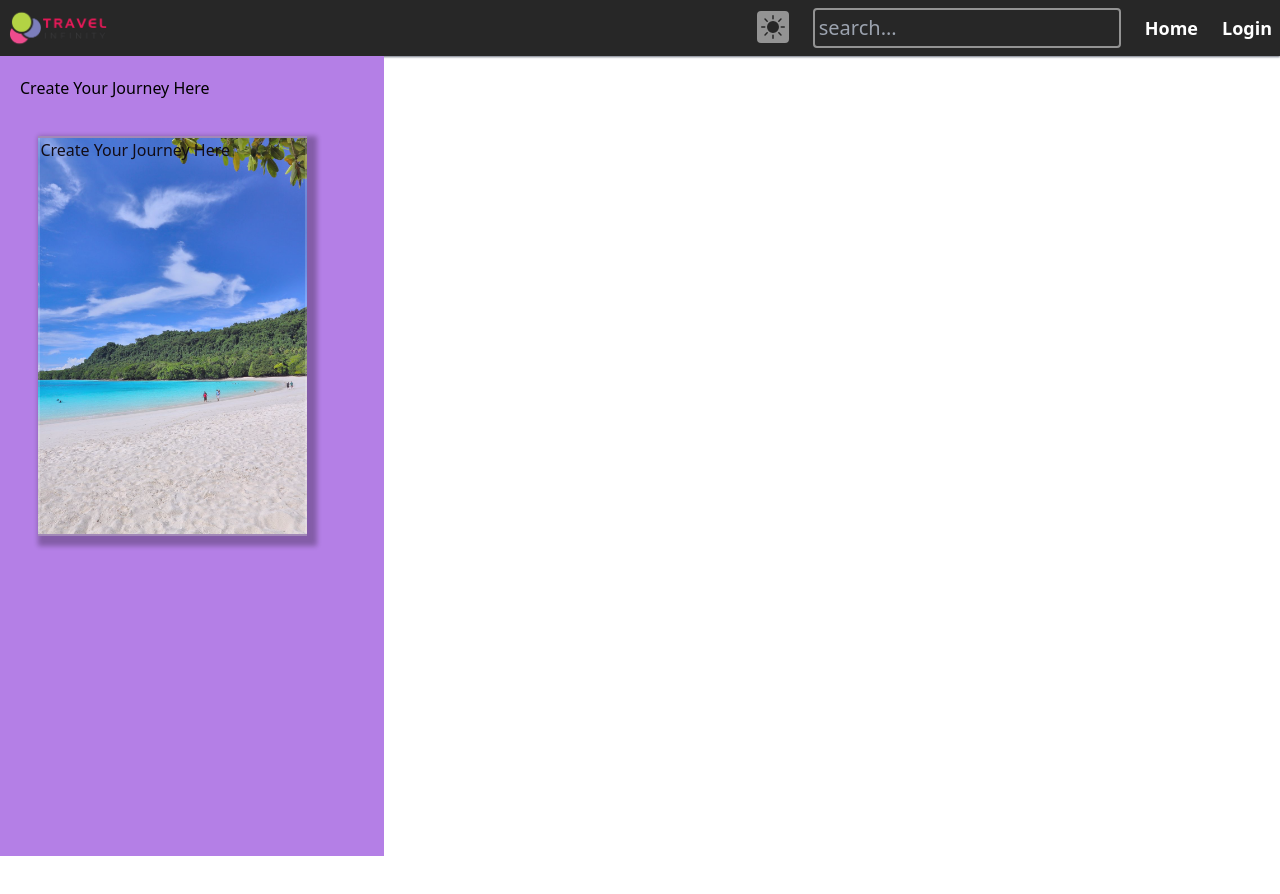
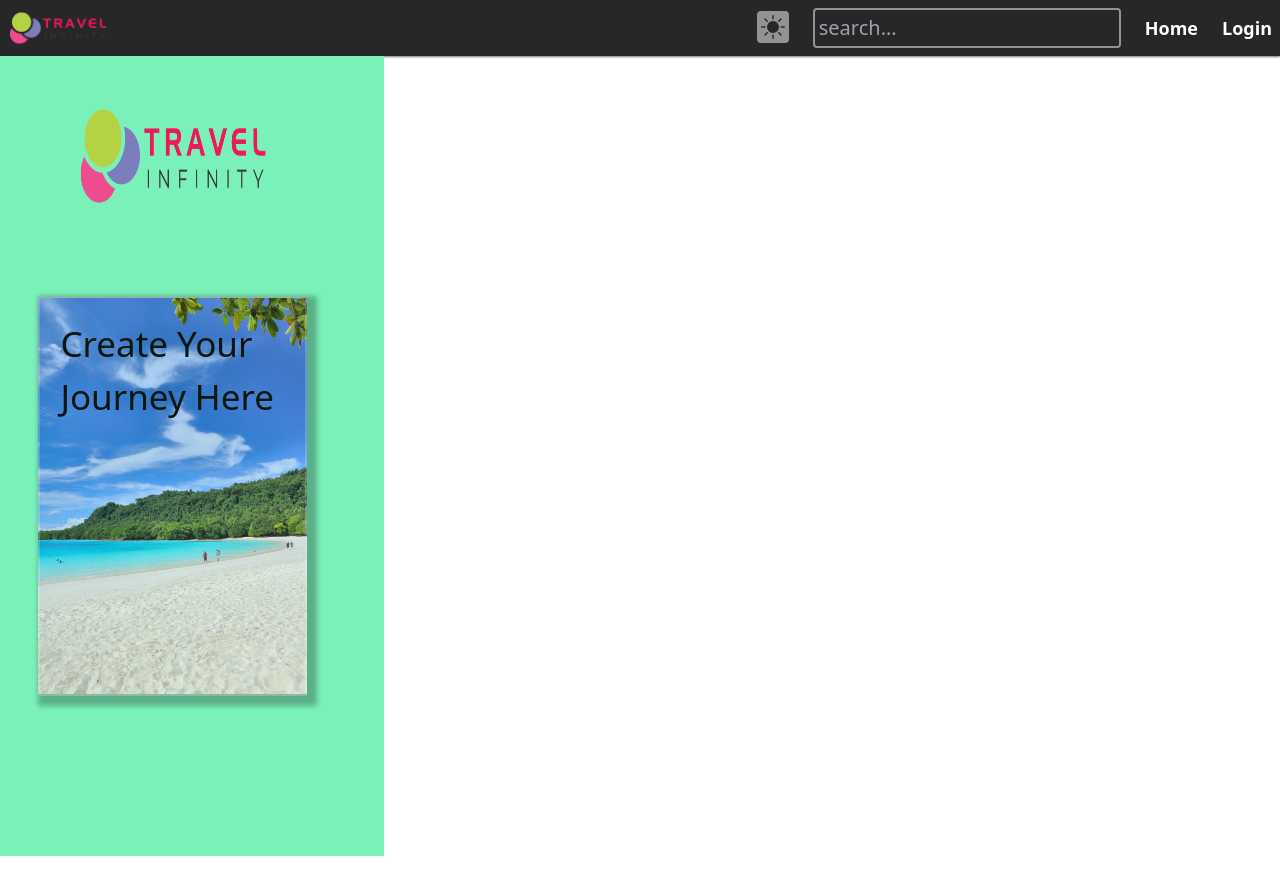
Before and after one commit to Piumikavindya/Travel-App-4021, a React (Create React App) app in the folder frontend/: page /pages/CreateJourney in a window 1280 px wide. Shown: the top 894 px of the page. Built offline with nearby package versions, Linux system fonts and the light colour scheme.

Commit message:
add log to pagebar

```diff
--- a/frontend/src/components/User/Pagebar.jsx
+++ b/frontend/src/components/User/Pagebar.jsx
@@ -3,16 +3,24 @@ import "../../styles/Home.css";
 import "../../styles/Common.css";
 
 
-export default function Pagebar({ backgroundImage, children }) {
-  return (
-    <div className='vertical_bar'>
-      <div className='side-image' style={{ backgroundImage: `url(${backgroundImage})` }}>
-      {children}
+export default function Pagebar({ backgroundImage, backgroundColor, children,outsideText }) {
+    const sideImageStyle = {
+      backgroundImage: `url(${backgroundImage})`,
+    };
+
+    const verticalBarStyle = {
+      backgroundColor: backgroundColor,
+    };
+
+    return (
+      <div className='vertical_bar' style={verticalBarStyle}>
+        <img src='/logo2.png' alt='logo' className='logo' />
+        <div className='side-image vertical-bar-text' style={sideImageStyle}>
+          {children}
+        </div>
+        <div className='vertical-bar-outside-text'>
+        {outsideText}
       </div>
-
-      <div className='vertical-bar-text'>
-        {children}
       </div>
-    </div>
   )
 }
--- a/frontend/src/components/pages/CreateJourney.jsx
+++ b/frontend/src/components/pages/CreateJourney.jsx
@@ -3,16 +3,20 @@ import Pagebar from '../User/Pagebar'
 import beach from '../../assets/images/beach.jpg';
 
 export default function CreateJourney() {
+
+  const barColor = 'rgb(123, 241, 186);';
   return (
+
+
     <div>
 
 
-      <Pagebar backgroundImage={beach}>
+      <Pagebar backgroundImage={beach} backgroundColor={barColor} >
       <h1 className='text-black'>Create Your Journey Here</h1>
 
       </Pagebar>
       <div className='vertical-bar-text'>
-        <p>Additional information about the journey goes here.</p>
+       <h1>this is create </h1>
       </div>
     </div>
 
--- a/frontend/src/styles/Common.css
+++ b/frontend/src/styles/Common.css
@@ -22,14 +22,15 @@
     width: 100%; /* Take up full width on smaller screens */
     max-width: 30%; /* One third of the screen width */
     height: 100vh;
-    background-color: rgb(180, 127, 230);
+    margin-bottom: 0%;
+    background-color: rgb(123, 241, 186);
     display: flex;
     flex-direction: column;
   }
 
   .side-image {
     position: absolute;
-    top: 10%; /* Adjust top position as needed */
+    top: 30%; /* Adjust top position as needed */
     left: 10%;
     bottom: 5%;
     width: 70%;
@@ -49,7 +50,7 @@
     flex: 1; /* Take up remaining vertical space */
     padding: 20px;
     color: white;
-    font-size: 16px;
+    font-size: 35px;
   }
 
   @media (max-width: 768px) {
@@ -57,3 +58,15 @@
       max-width: 100%; /* Take up full width on smaller screens */
     }
   }
+
+  .logo{
+    position: absolute;
+    top: 5%; /* Adjust top position as needed */
+    left: 20%;
+    bottom: 5%;
+    width: 50%;
+    height: 15%;
+    background-size: cover;
+    background-repeat: no-repeat;
+    background-position: center;
+  }
```
